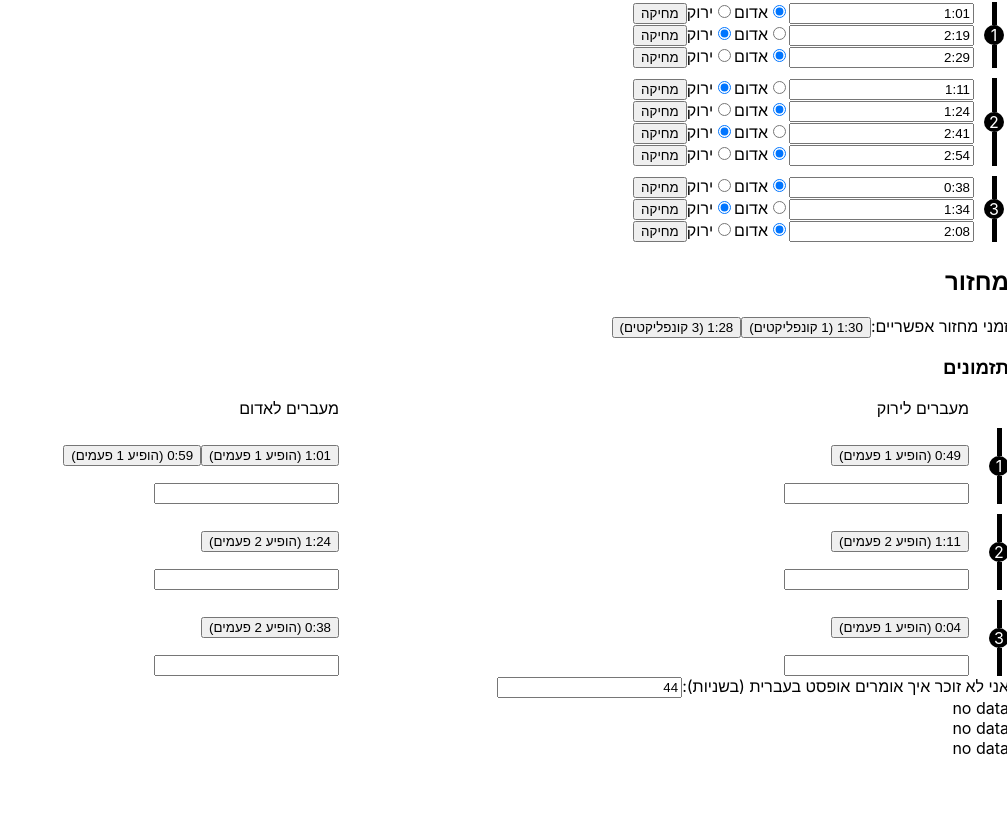
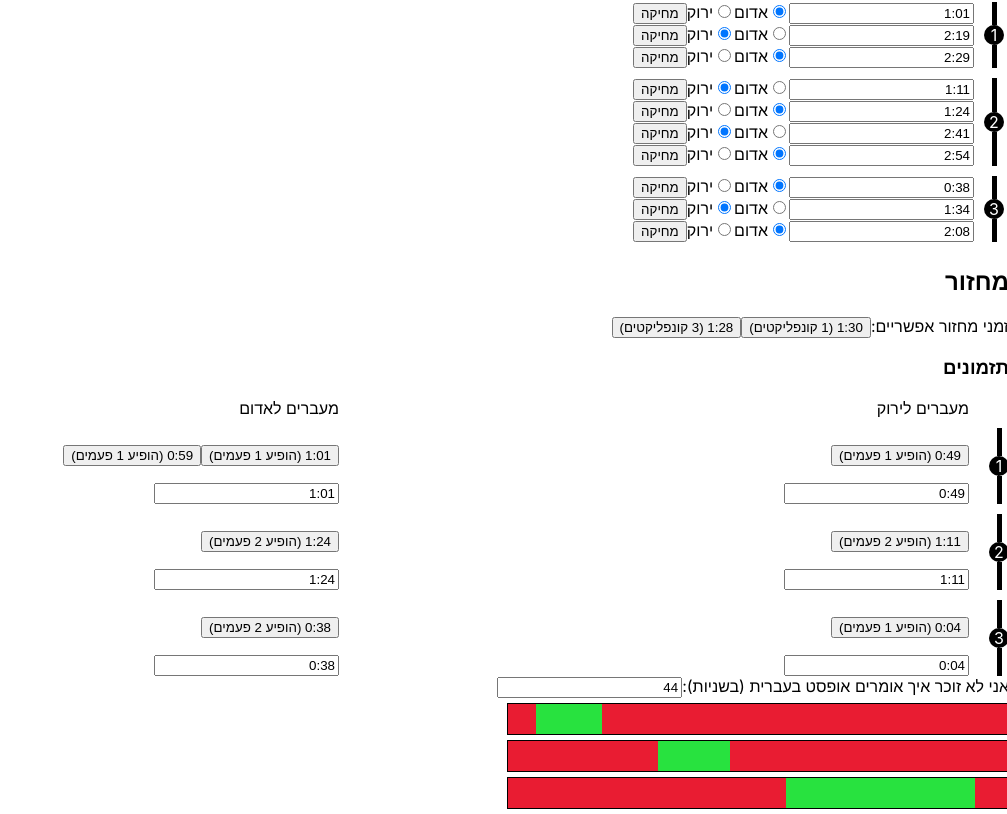
Before and after one commit to danfishgold/crosswalk-timing, a React (Vite) app: page / in a window 1280 px wide. Shown: the part 628-1442 px from the top of the page, without its empty margins (273-1280 px from the left). Before the commit the page ends 1386 px from the top, so only its background shows below. Built offline with nearby package versions, Linux system fonts and the light colour scheme.

Commit message:
Add event timestamps to the szold initial state

```diff
--- a/src/reducer.ts
+++ b/src/reducer.ts
@@ -148,7 +148,14 @@ const szoldState: State = {
   cursor: null,
   transitionSuggestion: null,
   cycle: { duration: 90, offset: 44 },
-  eventTimestamps: {},
+  eventTimestamps: {
+    'w-green': [4],
+    'w-red': [38],
+    's-first-green': [49],
+    's-first-red': [61],
+    's-second-green': [71],
+    's-second-red': [84],
+  },
   inEditMode: true,
 }
 
```
